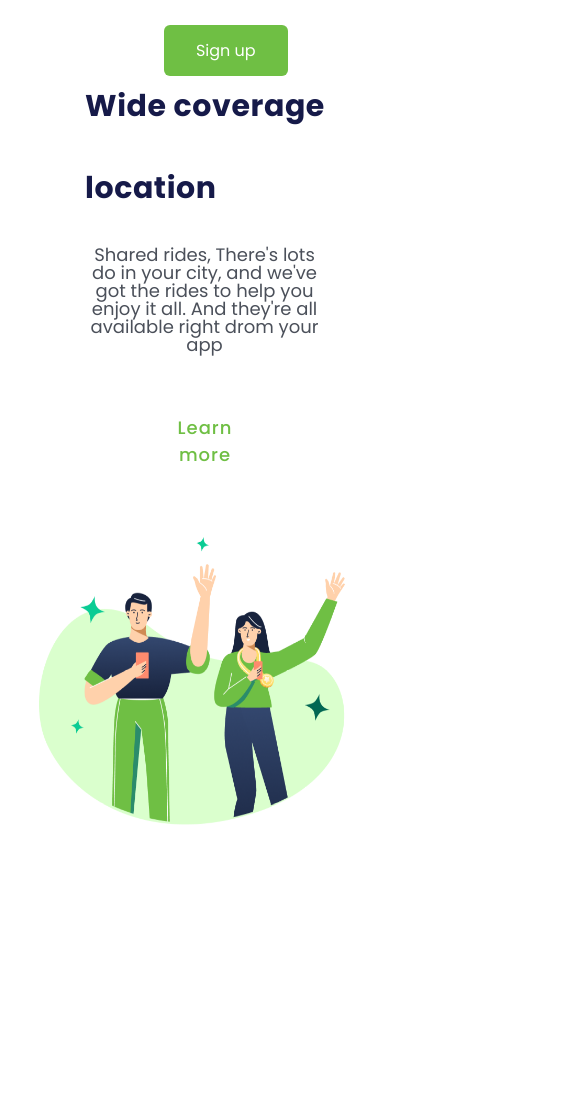
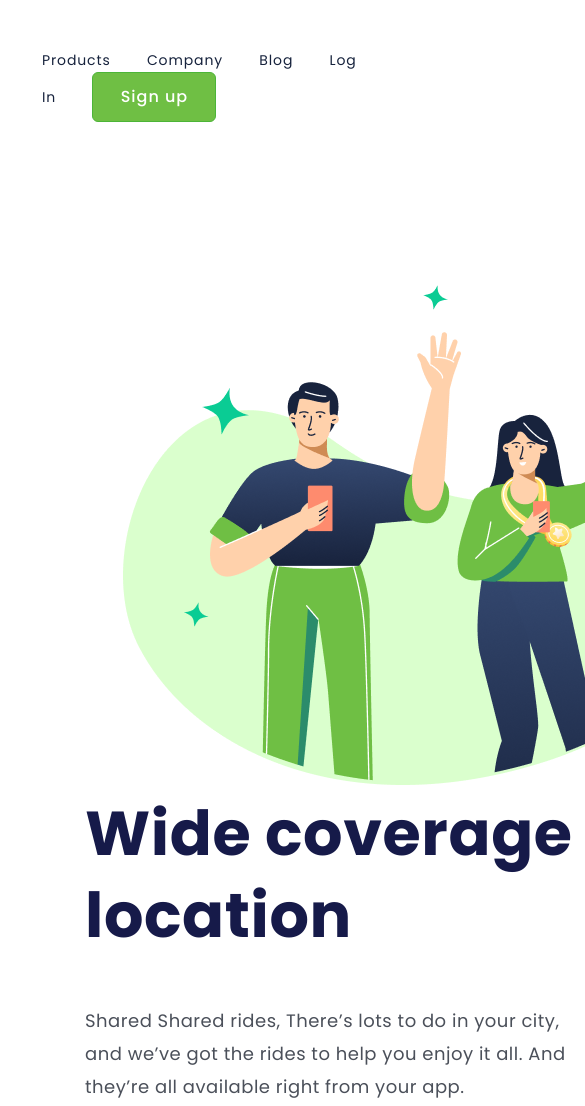
Before and after one commit to KATERINNUS/projects, a plain HTML site: page index.html in a window 390 px wide. Shown: the top 1106 px of the page, 585 px wide, since content can reach past the window. Before the commit the page ends 844 px from the top, so only its background shows below. Drawn offline with Linux system fonts and the light colour scheme.

Commit message:
fix: alteraçoes e adiçoes no css para o codigo ficar fiel ao figma

```diff
--- a/index.html
+++ b/index.html
@@ -21,11 +21,11 @@
     <main>
         <img src="./ibagens/your-ride.png" alt="run-for-life" class="logo">
 
-        <section>
+        <div>
             <h1>Wide coverage location</h1>
-            <p>Shared rides, There's lots do in your city, and we've got the rides to help you enjoy it all. And they're all available right drom your app</p>
-            <button class="learn-more">Learn more</button>
-        </section>
+            <p>Shared Shared rides, There’s lots to do in your city, and we’ve got the rides to help you enjoy it all. And they’re all available right from your app.</p>
+            <a class="link-learn-more">Learn More</a>
+        </div>
 
     </main>
 </body>
--- a/style.css
+++ b/style.css
@@ -1,127 +1,74 @@
-*{
-    font-family: 'poppins', sans-serif;
+@import url("https://fonts.googleapis.com/css2?family=Poppins:wght@400;500;700&display=swap");
+
+* {
   margin: 0;
   padding: 0;
   box-sizing: border-box;
+  font-family: "Poppins", sans-serif;
 }
 
-header{
+header {
   margin-top: 47px;
   margin-left: 42px;
 }
+.link-header {
+  font-weight: 400;
+  font-size: 14px;
+  line-height: 21px;
+  text-align: center;
+  letter-spacing: 0.875px;
+  color: #17233d;
+  margin-right: 32px;
+  cursor: pointer;
+}
+.button-header {
+  background: #6fbf44;
+  border: 1px solid #4cb538;
+  border-radius: 6px;
+  width: 124px;
+  height: 50px;
+  cursor: pointer;
 
-.link-header{
-    font-weight: 400;
-    font-size: 14;
-    line-height: 21px;
-    color: #17233d;
-    cursor: pointer;
-    margin-right: 32px;
-}
-
-.button-header{
-    background: #6fbf44;
-    width: 124px;
-    height: 51px;
-    border: none;
-    font-weight: 500px;
+  font-weight: 500;
   font-size: 16px;
   line-height: 24px;
+  letter-spacing: 1px;
   color: #ffffff;
-    cursor: pointer;
-    border-radius: 6px;
 }
-.logo{
-    width: 595.18px;
-    height: 500px;
-    margin: 163px 0 0 123px;
-    display: inline-block;
-}
-section{
+div {
   display: inline-block;
   margin-left: 85px;
   width: 493px;
 }
-h1{
-    font-weight: 700px;
+
+.logo {
+  margin: 163px 0 0 123px;
+}
+
+h1 {
+  font-weight: 700;
   font-size: 62px;
   line-height: 82px;
+  letter-spacing: 0.596154px;
+
   color: #161a49;
 }
-p{
-    font-weight: 400px;
+
+p {
+  font-weight: 400;
   font-size: 18px;
   line-height: 33px;
-    color:#4b505a;
-    width: 493px;
+  letter-spacing: 0.5px;
+  color: #4b505a;
   margin-top: 47px;
-    margin-bottom: 55px;
-
+  margin-bottom: 47px;
 }
-.learn-more{
-    font-weight: 500;
-    font-size: 18px;
-    line-height: 27px;
-    color: #6fbf44;
-    cursor: pointer;
-    border:none;
-    background: transparent;
-}
-
-@media screen and (max-width: 900px){
-    h1{
-        position: absolute;
-        font-weight: 700;
-        font-size: 30px;
-        width: 278px;
-        height: 60px;
-        letter-spacing: 0.596154px;
-        display: inline-block;
-    }
-
-    .logo{
-        width: 312px;
-        height: 288px;
-        margin: 490px 39px 22px 39px;
-        position: fixed;
-    }
-
-    p{
-        font-weight: 400;
-        font-size: 18px;
-        line-height: 100%;
-        text-align: center;
-        position: absolute;
-        width: 239px;
-        height: 160px;
-        margin-top: 181px;
-    }
-
-    .learn-more{
-        font-weight: 500;
+.link-learn-more {
+  font-weight: 500px;
   font-size: 18px;
   line-height: 27px;
   letter-spacing: 1px;
-        position: absolute;
-        width: 112px;
-        height: 27px;
-        margin: 349px 50px 34px 64px;
-
+  color: #6fbf44;
+  cursor: pointer;
 
 }
-
-    .button-header{
-
-        left: 42%;
-        right: 0%;
-        top: 3%;
-        bottom: 0%;
-        position: absolute;
-
-    }
-
-    .link-header{
-        display: none;
-    }
-
-}
```
Lines whose indentation alone changed are shown as unchanged.
